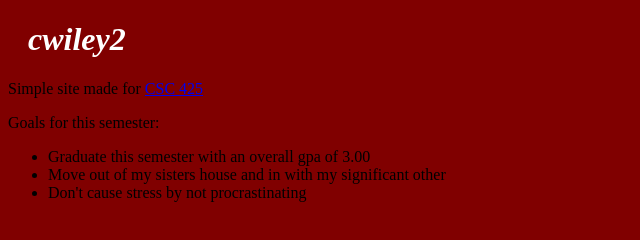
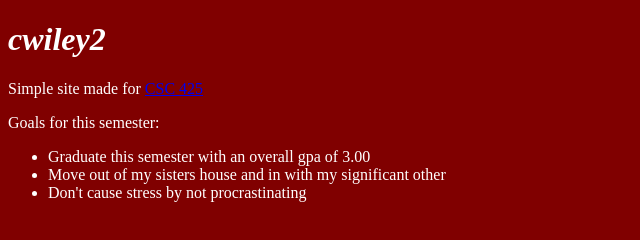
Before and after one commit to cwiley2/cwiley2.github.io, a plain HTML site: page index.html in a window 1280 px wide. Shown: the whole page, without its empty margins (0-640 px from the left). Drawn offline with Linux system fonts and the light colour scheme.

Commit message:
Update style.css

```diff
--- a/style.css
+++ b/style.css
@@ -1,8 +1,4 @@
 body {
   background-color: maroon;
+  color: white;
 }
-
-h1 {
-  color: white;
-  margin-left: 20px;
-}
```
